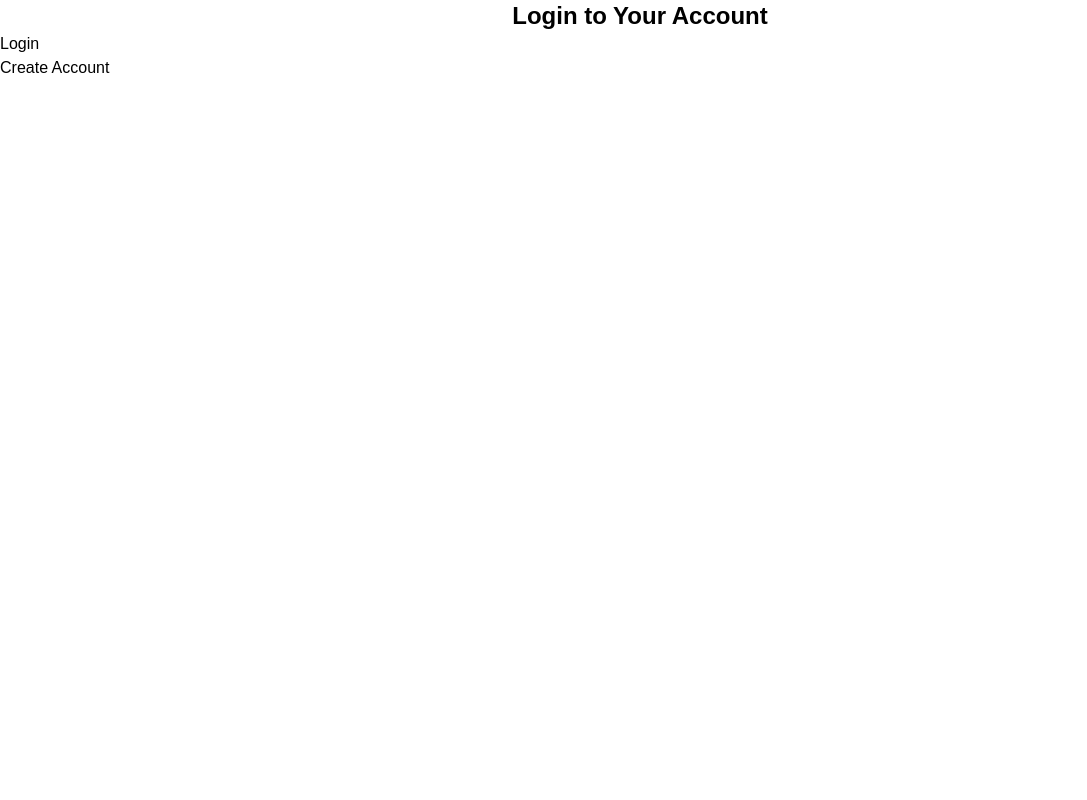
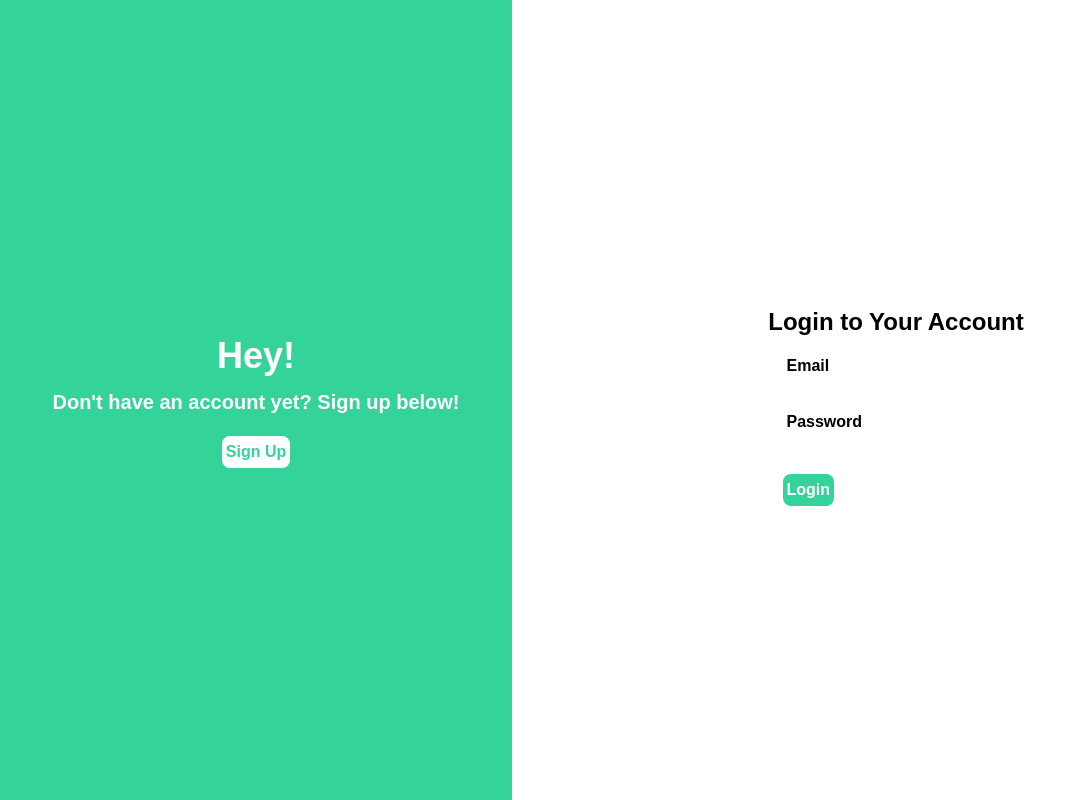
Before and after one commit to Thoss24/social-media-clone, a React (Vite) app in the folder social-media-clone/: page / in a window 1280 px wide. Shown: the whole page, without its empty margins (0-1087 px from the left). Built offline with nearby package versions, Linux system fonts and the light colour scheme.

Commit message:
login page styling almost done

```diff
--- a/social-media-clone/src/components/layouts/LoginRegistrationLayout.tsx
+++ b/social-media-clone/src/components/layouts/LoginRegistrationLayout.tsx
@@ -3,20 +3,15 @@ import { NavLink } from "react-router-dom";
 
 const LoginRegistrationLayout = () => {
   return (
-    <div>
-      <main>
+    <div className="h-dvh flex flex-col sm:flex-row font sm:text-black bg-emerald-400 sm:bg-white font-semibold justify-center items-center">
+      <aside className="sm:flex hidden justify-center flex-col items-center w-full sm:w-2/5 bg-emerald-400 sm:h-dvh">
+        <h2 className="text-4xl text-white font-extrabold sm:visible m-1">Hey!</h2>
+        <h3 className="text-xl text-center text-white font-extrabold sm:visible m-2">Don't have an account yet? Sign up below!</h3>
+        <button className="mt-3 rounded-lg text-emerald-400 bg-white sm:visible p-1">Sign Up</button>
+      </aside>
+      <div className="w-full sm:w-3/5">
         <Outlet />
-      </main>
-      <nav>
-        <ul>
-          <li>
-            <NavLink to={"/"}>Login</NavLink>
-          </li>
-          <li>
-            <NavLink to={"/create-account"}>Create Account</NavLink>
-          </li>
-        </ul>
-      </nav>
+      </div>
     </div>
   );
 };
--- a/social-media-clone/src/views/login-registration/CreateAccount.tsx
+++ b/social-media-clone/src/views/login-registration/CreateAccount.tsx
@@ -1,8 +1,24 @@
 
 const CreateAccount = () => {
     return (
-        <div className="text-blue p-2">
-            Create account
+        <div className="flex w-full justify-center items-center">
+        <section className="flex flex-col justify-center items-center bg-white rounded-lg p-3">
+            <h1 className="text-2xl font-semibold m-3">Login to Your Account</h1>
+            <form action="" className="flex flex-col justify-center items-start">
+                <fieldset className="flex flex-col justify-center items-start m-1">
+                    <label htmlFor="email">Email</label>
+                    <input type="email" id="email"/>
+                </fieldset>
+                <fieldset className="flex flex-col justify-center items-start m-1">
+                    <label htmlFor="password">Password</label>
+                    <input type="password" id="password"/>
+                </fieldset>
+                <div className="flex flex-row justify-between w-full">
+                <button className="mt-3 rounded-lg bg-emerald-400 text-white p-1" type="submit">Login</button>
+                <button className="mt-3 rounded-lg bg-emerald-400 text-white p-1 flex sm:hidden" type="submit">Sign up</button>
+                </div>
+            </form>
+        </section>
         </div>
     )
 };
--- a/social-media-clone/src/views/login-registration/Login.tsx
+++ b/social-media-clone/src/views/login-registration/Login.tsx
@@ -2,9 +2,23 @@
 const Login = () => {
     return (
         <div className="flex w-full justify-center items-center">
-        <div className="flex justify-center items-center">
-            <h1 className="text-2xl font-semibold">Login to Your Account</h1>
-        </div>
+        <section className="flex flex-col justify-center items-center bg-white rounded-lg p-3">
+            <h1 className="text-2xl font-semibold m-3">Login to Your Account</h1>
+            <form action="" className="flex flex-col justify-center items-start">
+                <fieldset className="flex flex-col justify-center items-start m-1">
+                    <label htmlFor="email">Email</label>
+                    <input type="email" id="email"/>
+                </fieldset>
+                <fieldset className="flex flex-col justify-center items-start m-1">
+                    <label htmlFor="password">Password</label>
+                    <input type="password" id="password"/>
+                </fieldset>
+                <div className="flex flex-row justify-between w-full">
+                <button className="mt-3 rounded-lg bg-emerald-400 text-white p-1" type="submit">Login</button>
+                <button className="mt-3 rounded-lg bg-emerald-400 text-white p-1 flex sm:hidden" type="submit">Sign up</button>
+                </div>
+            </form>
+        </section>
         </div>
     )
 }
--- a/social-media-clone/tailwind.config.js
+++ b/social-media-clone/tailwind.config.js
@@ -6,21 +6,10 @@ export default {
   ],
   theme: {
     screens: {
-      sm: '480px',
+      sm: '580px',
       md: '768px',
       lg: '976px',
       xl: '1440px',
-    },
-    colors: {
-      'blue': '#1fb6ff',
-      'purple': '#7e5bef',
-      'pink': '#ff49db',
-      'orange': '#ff7849',
-      'green': '#13ce66',
-      'yellow': '#ffc82c',
-      'gray-dark': '#273444',
-      'gray': '#8492a6',
-      'gray-light': '#d3dce6',
     },
     fontFamily: {
       sans: ['Graphik', 'sans-serif'],
```
